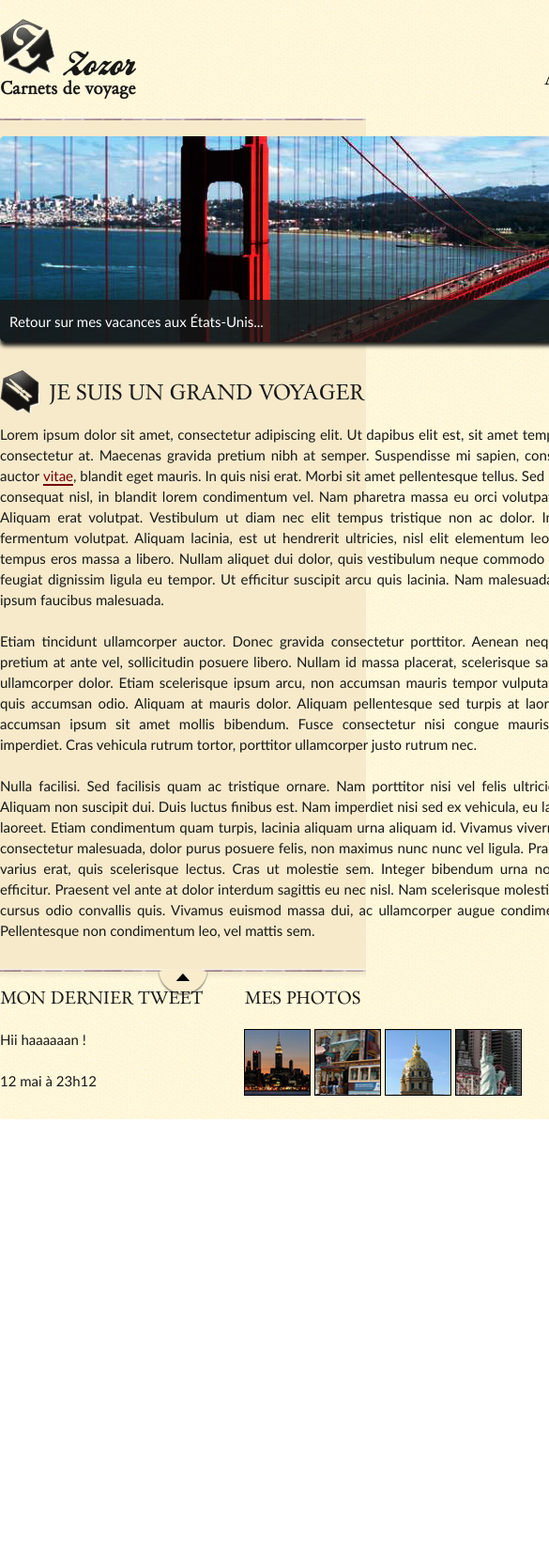
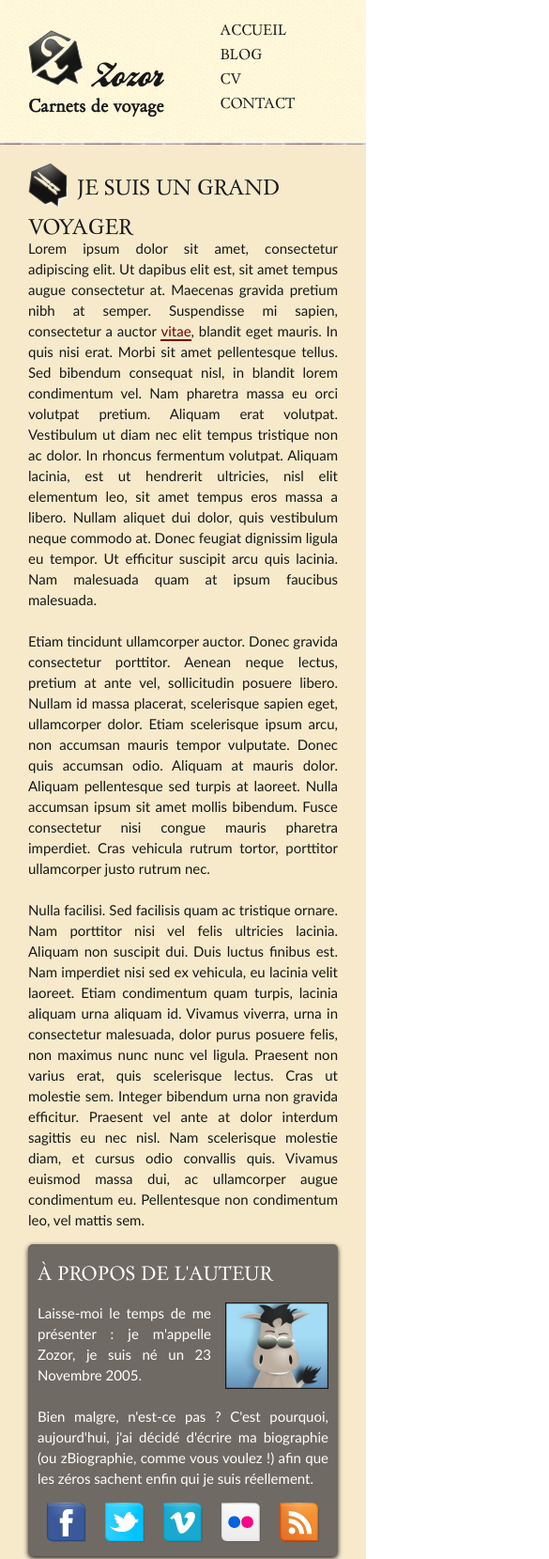
Before and after one commit to amatogiuseppe/zozor-site, a plain HTML site: page index.html in a window 390 px wide. Shown: the top 1659 px of the page at 94% size, 585 px wide, since content can reach past the window. Before the commit the page ends 1191 px from the top, so only its background shows below. Drawn offline with Linux system fonts and the light colour scheme.

Commit message:
Responsive Web Design - Part One

```diff
--- a/assets/stylesheets/main.css
+++ b/assets/stylesheets/main.css
@@ -126,7 +126,7 @@ body {
 }
 
 h1 {
-  font: 300 36px/22px 'BallparkWeiner', Arial, sans-serif;
+  font: 300 2.4em 'BallparkWeiner', Arial, sans-serif;
 }
 h2, h3, h4, nav a {
   font-family: 'Dayrom', Arial, sans-serif;
@@ -134,16 +134,21 @@ h2, h3, h4, nav a {
   font-weight: 300;
 }
 h2 {
-  font-size: 22px;
+  font-size: 1.46em;
+}
+header h2 {
+  font: 600 1.2em/22px 'Dayrom', Arial, sans-serif;
+  text-transform: none;
 }
 h3, nav a {
-  font-size: 20px;
+  font-size: 1.33em;
 }
 h4 {
-  font-size: 18px;
+  font-size: 1.2em;
 }
 p {
   text-align: justify;
+  font-size: 1em;
 }
 nav a {
   font-weight: 500;
@@ -167,10 +172,6 @@ header {
   align-items: flex-end;
   padding-top: 20px;
   padding-bottom: 20px;
-}
-header h2 {
-  font: 600 18px/22px 'Dayrom', Arial, sans-serif;
-  text-transform: none;
 }
 
 
@@ -266,18 +267,13 @@ section {
   padding-top: 30px;
   padding-bottom: 30px;
 }
-article h2 {
-  display: flex;
-  justify-content: flex-start;
-  align-items: center;
+#ico_epingle {
+  vertical-align: middle;
   padding-bottom: 10px;
-}
-article {
-  padding-right: 20px;
 }
 aside {
   background-color: #6f6a63;
-  color: rgba(255, 255, 255, 0.767);
+  color: white;
   border-radius: 5px;
   padding: 10px;
   display: flex;
@@ -288,6 +284,7 @@ aside {
   width: 280px;
   position: relative;
   box-shadow: 0px 2px 5px #1c1a19;
+  margin-left: 22.5px;
 }
 #photo-zozor {
   border: 1px solid #181818;
@@ -363,3 +360,91 @@ cursor: pointer;
   border-bottom: 1px solid #760001;
   cursor: wait;
 }
+
+
+/*
+  ========================================
+  Responsive
+  ========================================
+*/
+
+@media all and (max-width: 1024px)
+{
+  .container {
+    width: auto;
+    padding: 20px 30px 30px 30px;
+  }
+  nav {
+    padding-bottom: 0;
+  }
+  nav ul {
+    flex-direction: column;
+    padding-left: 60px;
+  }
+  nav a {
+    margin-right: 0;
+    font-size: 1em;
+  }
+  nav a:hover {
+    border-bottom: none;
+    cursor: pointer;
+  }
+  nav li {
+    margin-bottom: 3px;
+  }
+  .hero {
+    display: none;
+  }
+  .wdr {
+    display: flex;
+    flex-direction: column;
+  }
+  article, aside {
+    width: auto;
+    height: auto;
+  }
+  #fleche-bulle {
+    display: none;
+  }
+  aside {
+    display: block;
+    margin-top: 1em;
+    margin-left: 0;
+  }
+  aside p:nth-of-type(2) {
+    padding-top: 22px;
+  }
+  aside h3 {
+    margin-bottom: 1em;
+    padding-top: 0.5em;
+  }
+  aside ul {
+    margin-top: 1em;
+  }
+  .social ul {
+    justify-content: center;
+    width: 100%;
+    padding: 0 0.5em;
+  }
+  .social li {
+    padding: 0 10px;
+  }
+  #photo-zozor {
+    float: right;
+    margin-left: 1em;
+    width: 110px;
+  }
+  header {
+    justify-content: flex-start;
+    background: url('../images/separateur.png') repeat-x bottom, url("../images/fond_jaune.png");
+  }
+  #mes-amis {
+    justify-content: flex-start;
+  }
+  #mes-amis-list {
+    padding-top: 1em;
+  }
+  figure {
+    text-align: center;
+  }
+}
--- a/index.html
+++ b/index.html
@@ -50,10 +50,10 @@
     <!-- Main Content -->
 
     <div id="central-background-2">
-      <section class="container">
+      <section class="container wdr">
 
         <article>
-          <h2><img src="assets/images/ico_epingle.png"  alt="logo epingle"/>&nbsp;je suis un grand voyager</h2>
+          <h2><img src="assets/images/ico_epingle.png" alt="logo epingle" id="ico_epingle"/>&nbsp;je suis un grand voyager</h2>
           <p>Lorem ipsum dolor sit amet, consectetur adipiscing elit. Ut dapibus elit est, sit amet tempus augue consectetur at. Maecenas gravida pretium nibh at semper. Suspendisse mi sapien, consectetur a auctor <strong>vitae</strong>, blandit eget mauris. In quis nisi erat. Morbi sit amet pellentesque tellus. Sed bibendum consequat nisl, in blandit lorem condimentum vel. Nam pharetra massa eu orci volutpat pretium. Aliquam erat volutpat. Vestibulum ut diam nec elit tempus tristique non ac dolor. In rhoncus fermentum volutpat. Aliquam lacinia, est ut hendrerit ultricies, nisl elit elementum leo, sit amet tempus eros massa a libero. Nullam aliquet dui dolor, quis vestibulum neque commodo at. Donec feugiat dignissim ligula eu tempor. Ut efficitur suscipit arcu quis lacinia. Nam malesuada quam at ipsum faucibus malesuada.</p><br>
           <p>Etiam tincidunt ullamcorper auctor. Donec gravida consectetur porttitor. Aenean neque lectus, pretium at ante vel, sollicitudin posuere libero. Nullam id massa placerat, scelerisque sapien eget, ullamcorper dolor. Etiam scelerisque ipsum arcu, non accumsan mauris tempor vulputate. Donec quis accumsan odio. Aliquam at mauris dolor. Aliquam pellentesque sed turpis at laoreet. Nulla accumsan ipsum sit amet mollis bibendum. Fusce consectetur nisi congue mauris pharetra imperdiet. Cras vehicula rutrum tortor, porttitor ullamcorper justo rutrum nec.</p><br>
           <p>Nulla facilisi. Sed facilisis quam ac tristique ornare. Nam porttitor nisi vel felis ultricies lacinia. Aliquam non suscipit dui. Duis luctus finibus est. Nam imperdiet nisi sed ex vehicula, eu lacinia velit laoreet. Etiam condimentum quam turpis, lacinia aliquam urna aliquam id. Vivamus viverra, urna in consectetur malesuada, dolor purus posuere felis, non maximus nunc nunc vel ligula. Praesent non varius erat, quis scelerisque lectus. Cras ut molestie sem. Integer bibendum urna non gravida efficitur. Praesent vel ante at dolor interdum sagittis eu nec nisl. Nam scelerisque molestie diam, et cursus odio convallis quis. Vivamus euismod massa dui, ac ullamcorper augue condimentum eu. Pellentesque non condimentum leo, vel mattis sem.</p>
@@ -62,7 +62,7 @@
         <aside>
           <h3>&Agrave; propos de l&apos;auteur</h3>
           <img id="fleche-bulle" src="assets/images/bulle.png" alt=""/>
-          <img id="photo-zozor" src="assets/images/zozor_classe.png"  alt="Photo de Zozor" title="Zozor"/>
+          <img id="photo-zozor" src="assets/images/zozor_classe.png" alt="Photo de Zozor" title="Zozor"/>
           <p>Laisse-moi le temps de me pr&eacute;senter &colon; je m&apos;appelle Zozor, je suis n&eacute; un 23 Novembre 2005.</p>
           <p>Bien malgre, n&apos;est-ce pas &quest; C&apos;est pourquoi, aujourd&apos;hui, j&apos;ai d&eacute;cid&eacute; d&apos;&eacute;crire ma biographie (ou zBiographie, comme vous voulez &excl;) afin que les z&eacute;ros sachent enfin qui je suis r&eacute;ellement.</p>
           <div class="social">
```
Also changed, not shown: 1 other file.
